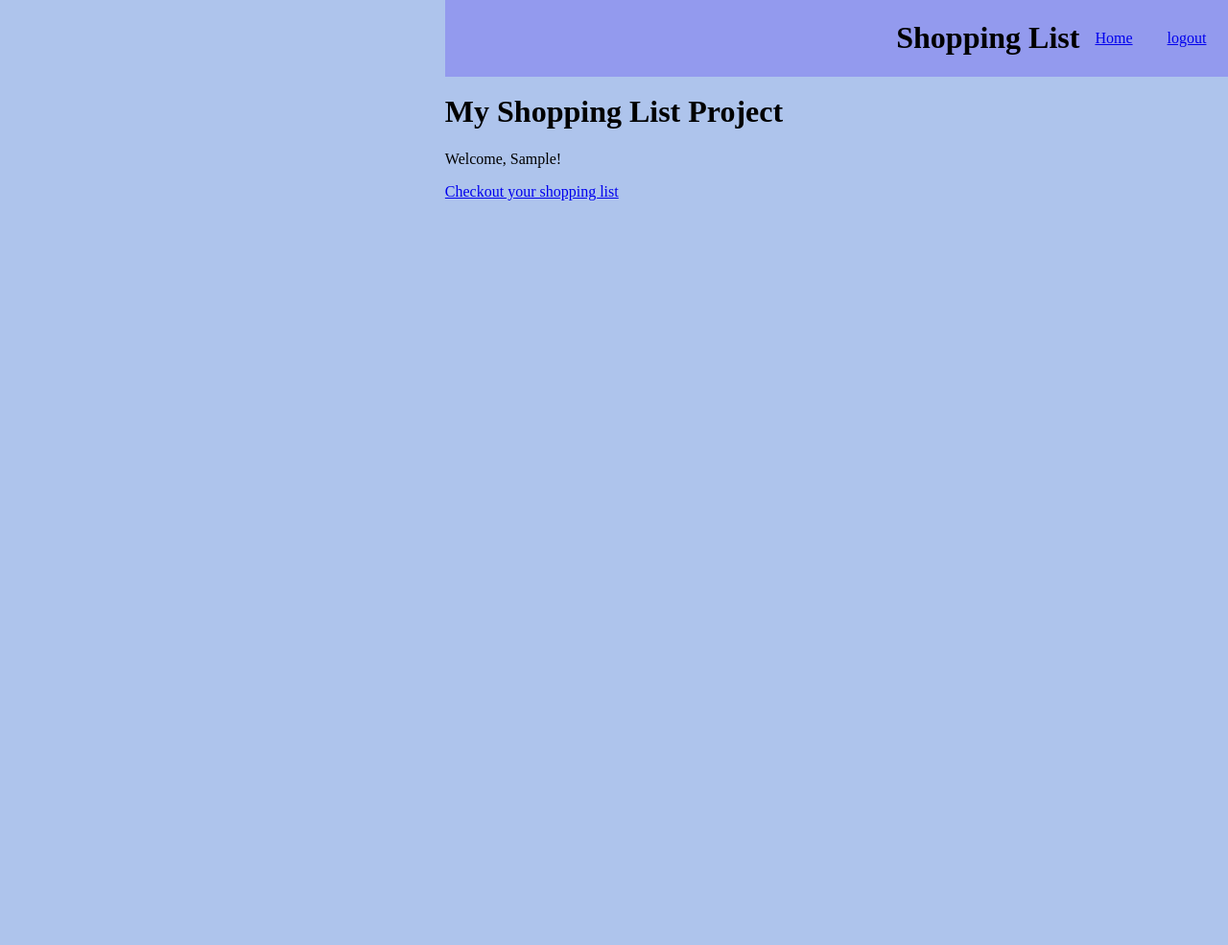
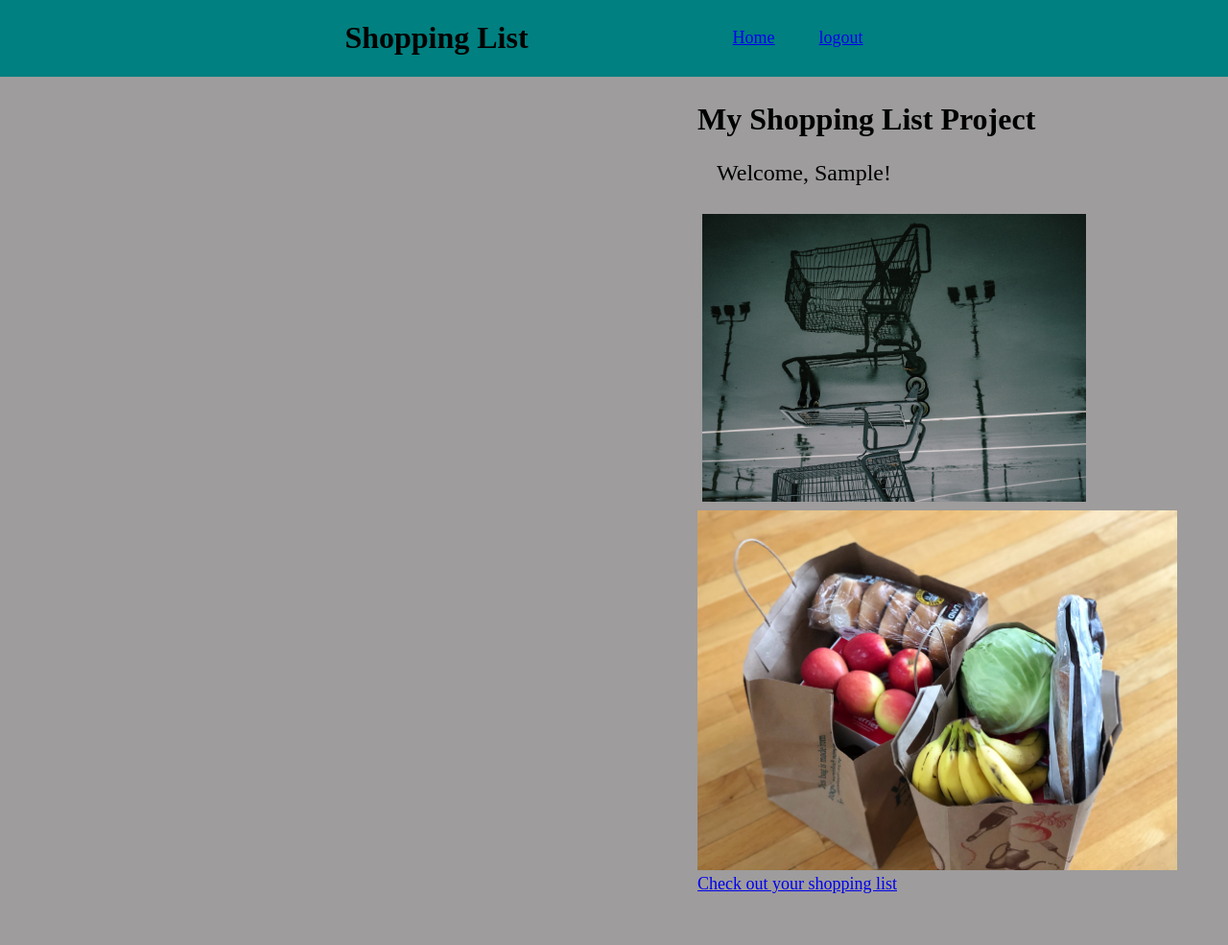
Before and after one commit to jperez29/shopping-list-app, a Django app: page / in a window 1280 px wide. Shown: the whole page at 96% size. Before the commit the page ends 209 px from the top, so only its background shows below. Run offline with Django 3.2, Linux system fonts and the light colour scheme; the visitor is signed in with stand-in values (Sample User, id 1); some libraries are stand-ins or nearby versions.

Commit message:
adding final touches to app

```diff
--- a/shopping_list/static/base.css
+++ b/shopping_list/static/base.css
@@ -1,26 +1,27 @@
 body {
-    /* margin: 10px auto; */
-    /* min-width: 250px;
-    max-width: 100%;
-    /* background-color: rgb(227, 250, 252); */
-    margin:0;
-    /*background-color:var(--first-color);*/
-    /* background-image: linear-gradient(rgb(197, 231, 231), rgb(67, 194, 173), rgb(43, 18, 185)); */
-    /* background-color: rgba(227, 250, 252); */
-    background: rgba(135, 168, 228, 0.671);
+    background: rgb(158, 156, 156);
     padding-top:2rem;
-    /* display:grid; */
-    justify-items:center;
+    justify-items:right;
+    margin-right: 10;
 }
 
+p {
+    padding-left:20px;
+    font-size:x-large;
+}
+
+h1 {
+    justify-content: right;
+}
 
 .banner{
     width:100%;
     display:flex;
-    flex-flow:wrap;
     align-items:center;
-    background-color:rgba(86, 58, 241,.3);
-    position:fixed;
+    background-color:teal;
+    position:absolute;
+    left:0;
+    right:0;
     top:0;
     justify-content: center;
 }
@@ -30,8 +31,13 @@ body {
     margin: 1rem;
 }
 
+/* provides padding for items in the home page */
 .container{
     padding: 45px;
+}
+
+a {
+    font-size:large;
 }
 
 
@@ -40,21 +46,28 @@ a:hover{
 }
 
 
-/* providing the box around the add button */
 .header{
-    /* background-color: rgb(19, 46, 167);
-    padding: 10px 10px; */
-    color: rgb(252, 24, 73);
-    /* width: 30%; */
+    padding: 10px 10px;
+    color: rgb(244, 245, 248);
+    width: 30%;
     text-align: center;
     size: 2px;
     padding-left: 5rem;
     padding-right: 5rem;
-    /* display: grid */
+    display: grid;
 }
+
 .welcome {
     text-align: left;
     padding-left: 3rem;
+}
+
+
+input[type=submit] {
+    background-color: teal;
+    color: white;
+    padding: 10px;
+    border-radius: 8px;
 }
 
 ul {
@@ -65,13 +78,12 @@ ul {
  ul li {
     cursor: pointer;
     position: relative;
-    /* padding: 12px 8px 15px 20px; */
     /* removes bullet points */
     list-style-type: none;
     background:  teal;
     font-size: 18px;
     transition: 0.2s;
-    width: 500px;
+    width: 600px;
     padding: 5px;
     margin: 0;
     font-size: large;
@@ -81,43 +93,34 @@ ul {
 
 }
 
-ul li:nth-child(odd) {
+.wrapper ul li:nth-child(odd) {
     background: #f9f9f9;
 }
 
-#ul li:hover {
-    background-color: rgb(111, 219, 68);
+ul li:hover {
+    background-color:silver;
     color:white;
 }
 
-#x-button {
-    width: 50px;
-    font-weight: bold;
-    font-style: italic;
-    font-size: large;
-    /* margin: 10x; */
-    padding-right: 0px;
-    background: teal;
-    color: white;
-    /* position: relative; */
-    position: relative;
-    margin: 0;
-    /* right: 0;
-    top: 0; */
+ul li:nth-child(odd):hover {
+    background: silver;
+    color: black;
 }
+
+
 #x-button:hover {
     background-color: rgb(63, 175, 179);
     color:white;
 }
 
-/* adding background color to clear all button */
+/* adding background color to clear-all button */
 #clear-button {
     width: 30%;
     font-weight: bold;
     font-style: italic;
     font-size: x-large;
     margin: 40px 35%;
-    background-color: rgb(73, 18, 161);
+    background-color: teal;
     color: white;
 }
 
@@ -126,25 +129,14 @@ ul li:nth-child(odd) {
     color:white;
 }
 
-.list {
-    display:flex;
-    padding-bottom: 50px;
-}
-
-/* .list-items {
-    display: flexbox;
-} */
-
-/* #wrapper {
-    display: flex;
-    margin: 20px 0;
-
+.shopping-pic-1{
+    float: left;
+    width: 33.33%;
+    padding: 5px;
   }
 
-  #left {
-    flex: 0 0 65%;
+.shopping-pic-2::after {
+    content: "";
+    clear: both;
+    display: flex;
   }
-
-  #x-button {
-    flex: 1;
-  } */
--- a/shopping_list/templates/home.html
+++ b/shopping_list/templates/home.html
@@ -1,9 +1,5 @@
 {% extends 'base.html' %}
-<!-- <script src="https://apis.google.com/js/platform.js" async defer></script>
-<meta name="google-signin-client_id" content="my id here">
-<div class="g-signin2" data-onsuccess="onSignIn"></div> -->
 {% load socialaccount %}
-
 {% block content %}
 
     <h1>My Shopping List Project </h1>
@@ -14,16 +10,23 @@
                 <h1>Shopping List</h1>
             </div>
             <div class="nav">
-                    <u1>
+                    <ul>
                         <li><a href="/">Home</a></li>
                         <li><a href="/logout/">logout</a></li>
-                    </u1>
+                    </ul>
             </div>
         </div>
-        <!-- <a href="logout">logout</a> -->
 
         <p>Welcome, {{ user.first_name}}!</p>
-        <a href="items">Checkout your shopping list</a>
+                <div class="shopping-pic-1">
+                    <img src= "static/images/shopping1.jpg" width="400px" length="700px"/>
+                </div>
+                <div class="shopping-pic-2">
+                    <img src= "static/images/shopping2.jpg" width="500px" length="700px"/>
+                </div>
+                <a href="items">Check out your shopping list</a>
+
+
     {% else %}
         <a href="{% provider_login_url 'google' %}">Login With Google</a>
     {% endif %}
--- a/shopping_list/templates/shopping_list.html
+++ b/shopping_list/templates/shopping_list.html
@@ -20,15 +20,11 @@
         <h1>Welcome, {{ user.first_name}}!</h1>
     {% endif %}
     </div>
-
-        <div class="list">
     <div class = "header">
             <h2>Add any item to your shopping list:</h2>
-            </div>
             <form action="/items/", method='post'>
                 {%csrf_token%}
                 {{ form }}
-                        <!-- <input type="text" name="content"> -->
                 <input type='submit' value='Add to list'>
             </form>
     </div>
--- a/shopping_list/urls.py
+++ b/shopping_list/urls.py
@@ -23,13 +23,10 @@ from django.contrib.auth.views import LogoutView
 
 urlpatterns = [
     path('items/', views.list_view),
-    #providing the path that handles the post request
-    # path("addListItem/", views.addListView),
     path("deleteListItem/<int:i>/", views.deleteItems),
     path('deleteAll/', views.deleteAll),
     path('admin/', admin.site.urls),
     path('', views.home),
-    # path('', TemplateView.as_view(template_name="sign_in.html")),
     path('accounts/', include('allauth.urls')),
     path('logout/', LogoutView.as_view()),
 ] + static(settings.STATIC_URL, document_root=settings.STATIC_ROOT)
--- a/shopping_list/views.py
+++ b/shopping_list/views.py
@@ -22,16 +22,9 @@ def list_view(request):
     if request.method == 'POST':
         form = PostForm(request.POST)
         if form.is_valid():
-            # form.save()
-            fs= form.save()
-            fs.user= request.user
-            fs.save()
-            # users = User.objects.all()
-            # current_user = request.user
-            # print(f"printing current id {fs.user.id}")
-            #Choices are: id, item, user, user_id
+            form.save()
             total_items = ItemList.objects.all()
-            print(total_items)
+            #rendering a form so that the user can submit new items to list
             form = PostForm()
             context = {
                 'form': form,
@@ -39,10 +32,10 @@ def list_view(request):
             }
             return render(request, 'shopping_list.html', context)
     else:
+        '''if request is "GET", then sending a form to user along with previous
+        submitted items in shopping list'''
         form = PostForm()
         total_items = ItemList.objects.all()
-        current_user = request.user
-        print(f"printing current id {current_user.id}")
         context = {
             'form': form,
             'total_items': total_items
@@ -51,5 +44,5 @@ def list_view(request):
 
 
 def home(request):
-    print('rendering to home now')
+    #showing users the homepage
     return render(request, 'home.html')
```
Also changed, not shown: shopping_list/static/images/shopping1.jpg (added), shopping_list/static/images/shopping2.jpg (added). Lines whose indentation alone changed are shown as unchanged.
